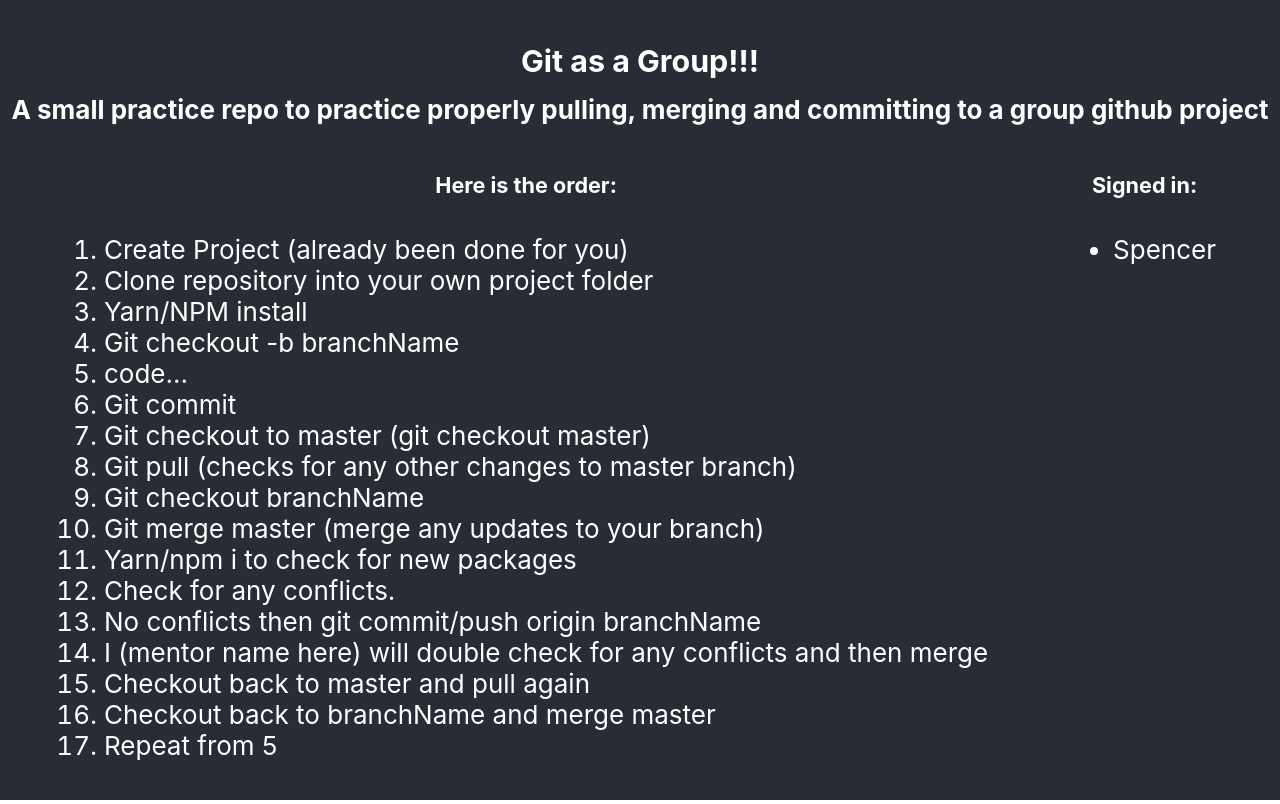
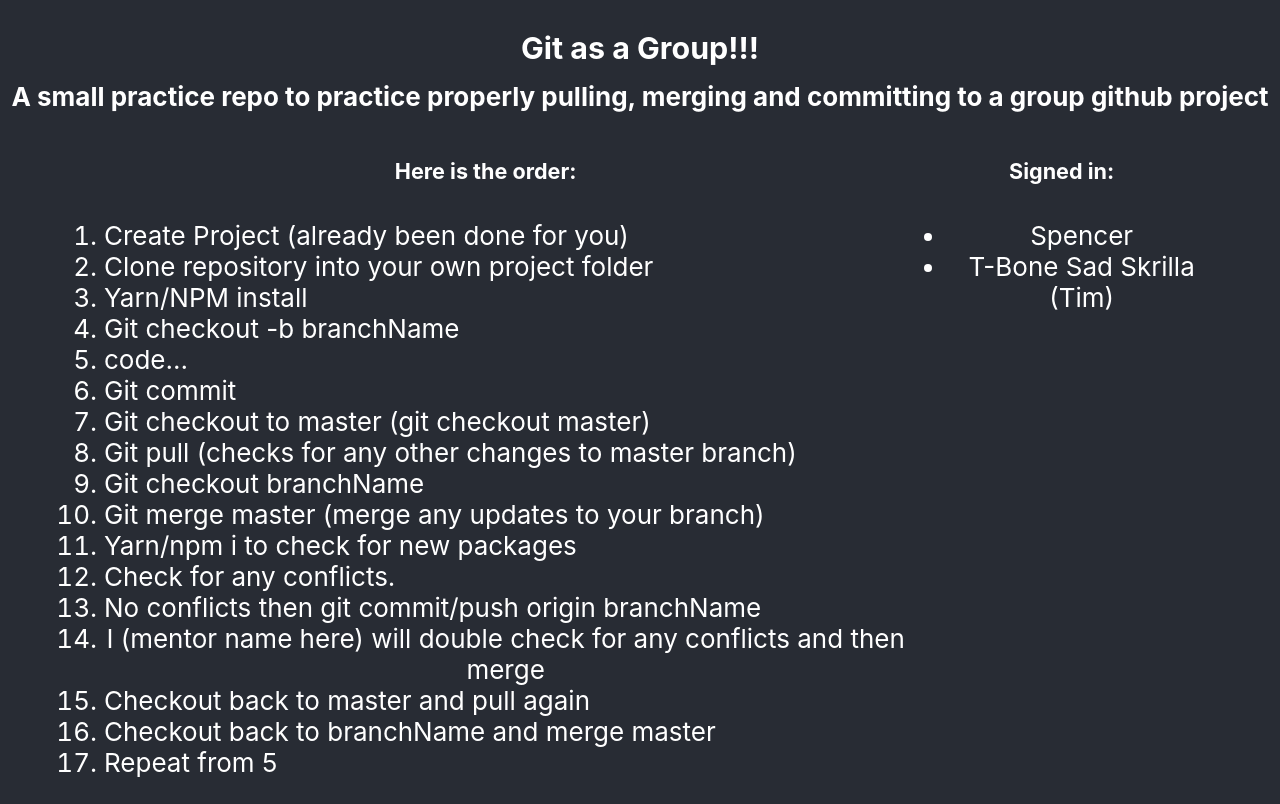
Before and after one commit to DM-Dallas-19-practice/dm19-git-group-practice, a React (Create React App) app: page / in a window 1280 px wide. Built offline with nearby package versions, Linux system fonts and the light colour scheme.

Commit message:
added name to list

```diff
--- a/src/App.js
+++ b/src/App.js
@@ -37,6 +37,7 @@ class App extends Component {
               <h5>Signed in:</h5>
               <ul>
                 <li>Spencer</li>
+                <li>T-Bone Sad Skrilla (Tim)</li>
 
               </ul>
             </div>
```
Also changed, not shown: 1 other file (tests, documents, lock files or other folders).
